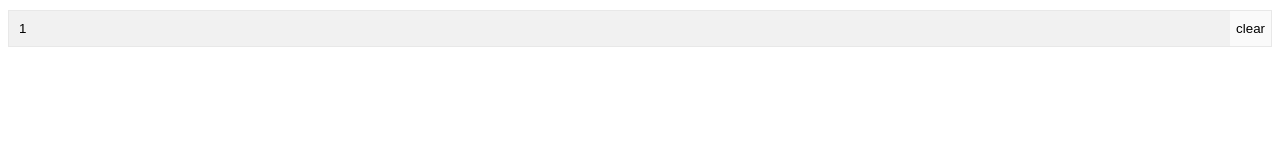
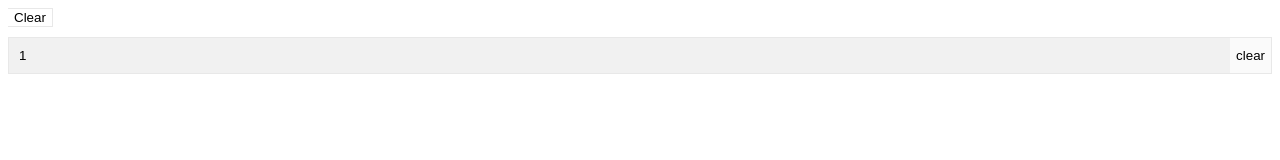
Before and after one commit to dvtnmk/React, a React (Create React App) app in the folder week3/: page /todos/1 in a window 1280 px wide. Shown: the top 160 px of the page. Built offline with nearby package versions, Linux system fonts and the light colour scheme.

Commit message:
[Add] Homework

```diff
--- /dev/null
+++ b/week3/src/components/ClearAllButton/index.js
@@ -0,0 +1,15 @@
+import React, { Component } from "react";
+import { DeleteAllButton } from "./styled";
+class ClearAllButton extends Component {
+  render() {
+    const { onClear } = this.props;
+
+    return (
+      <div>
+        <DeleteAllButton onClick={onClear}>Clear</DeleteAllButton>
+      </div>
+    );
+  }
+}
+
+export default ClearAllButton;
--- /dev/null
+++ b/week3/src/components/ClearAllButton/styled.js
@@ -0,0 +1,12 @@
+import styled from "styled-components";
+
+const borderColor = "#e8e8e8";
+
+const DeleteAllButton = styled.button`
+  border: 1px solid ${borderColor};
+  border-left: none;
+  background-color: #fffa;
+  outline: none;
+  cursor: pointer;
+`;
+export { DeleteAllButton };
--- a/week3/src/components/MyInput/MyInputStyled.js
+++ b/week3/src/components/MyInput/MyInputStyled.js
@@ -1,4 +1,5 @@
 import styled from "styled-components";
+
 const borderColor = "#e8e8e8";
 const bgColor = "#f1f1f1";
 const MyInputStyled = styled.input`
--- a/week3/src/components/MyInput/index.js
+++ b/week3/src/components/MyInput/index.js
@@ -8,6 +8,7 @@ class MyInput extends Component {
       this.props.onEnter();
     }
   };
+
   render() {
     const { value, onClear, onChange } = this.props;
     return (
--- a/week3/src/components/TodoList/index.js
+++ b/week3/src/components/TodoList/index.js
@@ -3,6 +3,7 @@ import React, { Component } from "react";
 import MyInput from "../MyInput";
 import TodoListItem from "../TodoListItem";
 import { TodoListWrapper } from "./styled";
+import ClearAllButton from "../ClearAllButton";
 
 const renderTodoItem = (todos, handleEdit, handleRemove) => {
   return todos.map((todo, i) => (
@@ -49,6 +50,11 @@ class TodoList extends Component {
     this.clearMessage();
   };
 
+  removeAll = e => {
+    const newTodos = [];
+    this.setState({ todos: newTodos });
+  };
+
   removeById = id => {
     const { todos } = this.state;
     const newTodos = todos.filter(todo => todo.id !== id);
@@ -76,6 +82,7 @@ class TodoList extends Component {
     const { message, todos } = this.state;
     return (
       <TodoListWrapper>
+        <ClearAllButton onClear={this.removeAll} />
         <MyInput
           value={message}
           onClear={this.clearMessage}
```
